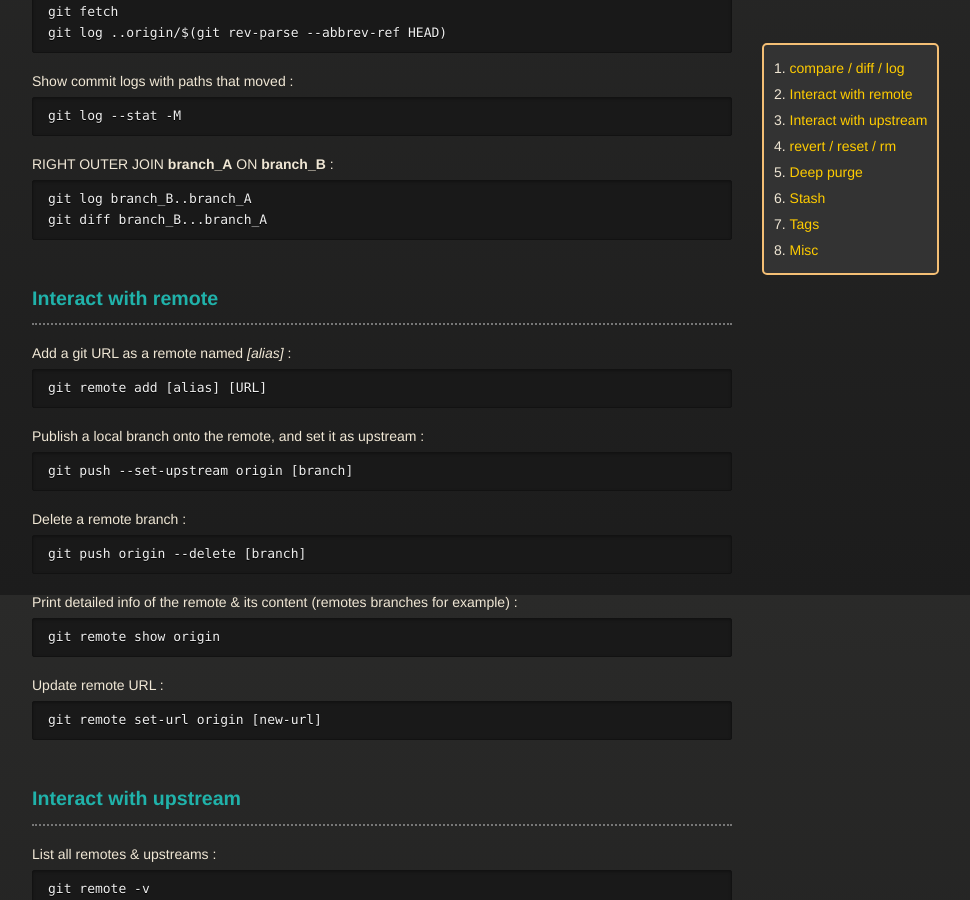
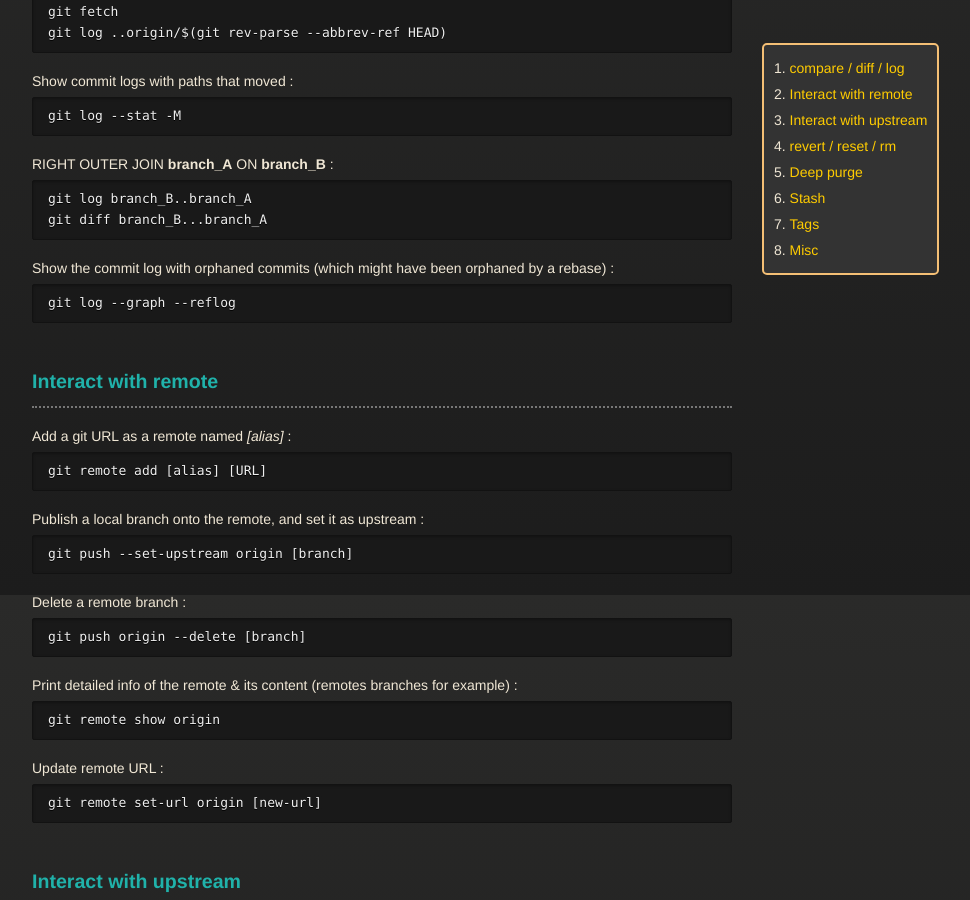
Before and after one commit to vincent-clipet/cheatsheets, a Jekyll site: the page built from markdown/git.md, in a window 1280 px wide and 900 px high, scrolled down 305 px. Shown: the whole window, without its empty margins (258-1228 px from the left). Built offline with Jekyll 4.4.1, drawn with Linux system fonts in a browser that asks for light colours; our own code applies the rules of GitHub Pages for plain Markdown files.

Commit message:
feat(git): Added a log command also showing orphaned commit after a rebase

````diff
--- a/markdown/git.md
+++ b/markdown/git.md
@@ -31,6 +31,11 @@ RIGHT OUTER JOIN **branch_A** ON **branch_B** :
 ```md
 git log branch_B..branch_A
 git diff branch_B...branch_A
+```
+
+Show the commit log with orphaned commits (which might have been orphaned by a rebase) :
+```md
+git log --graph --reflog
 ```
 
 
````
